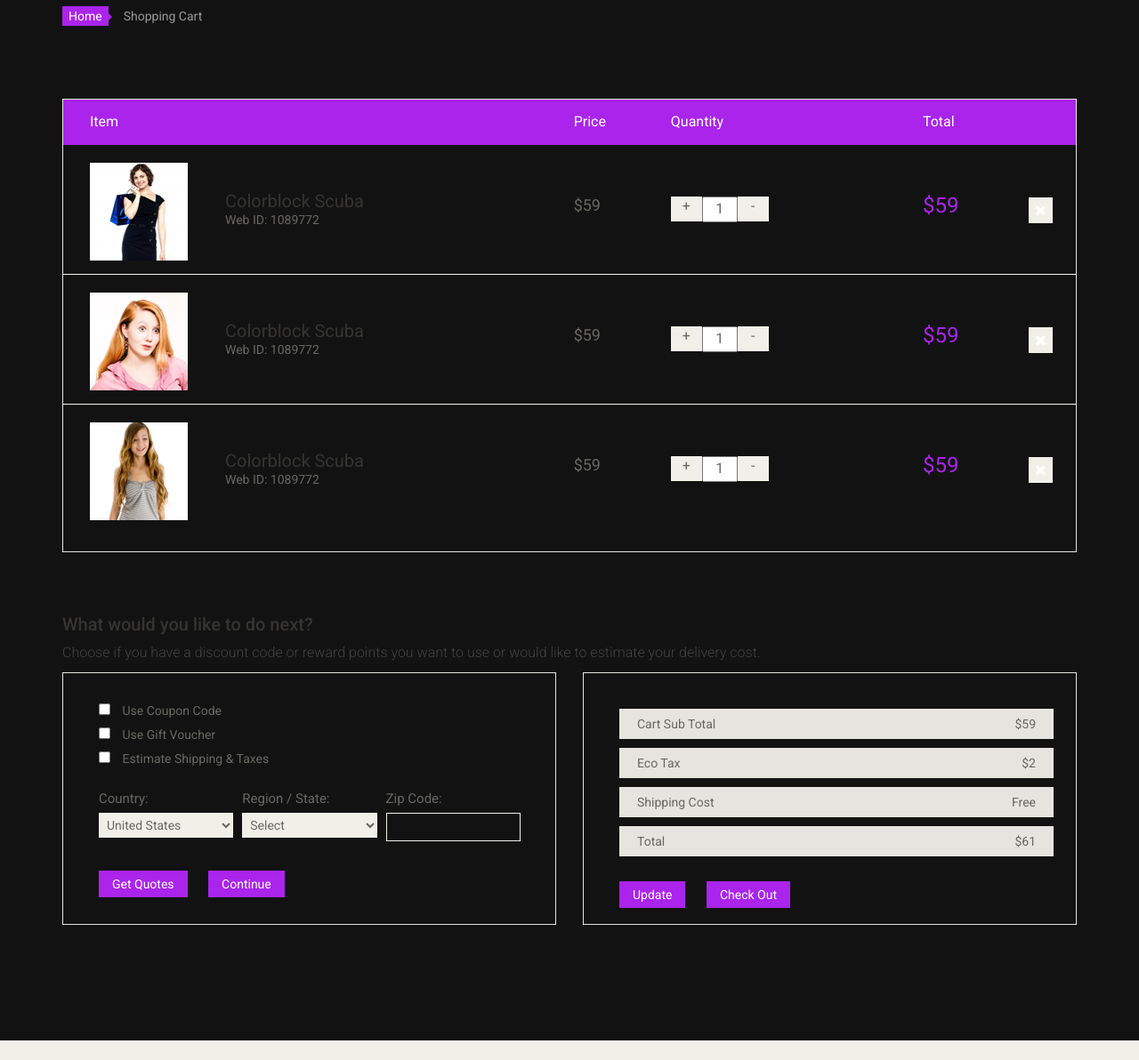
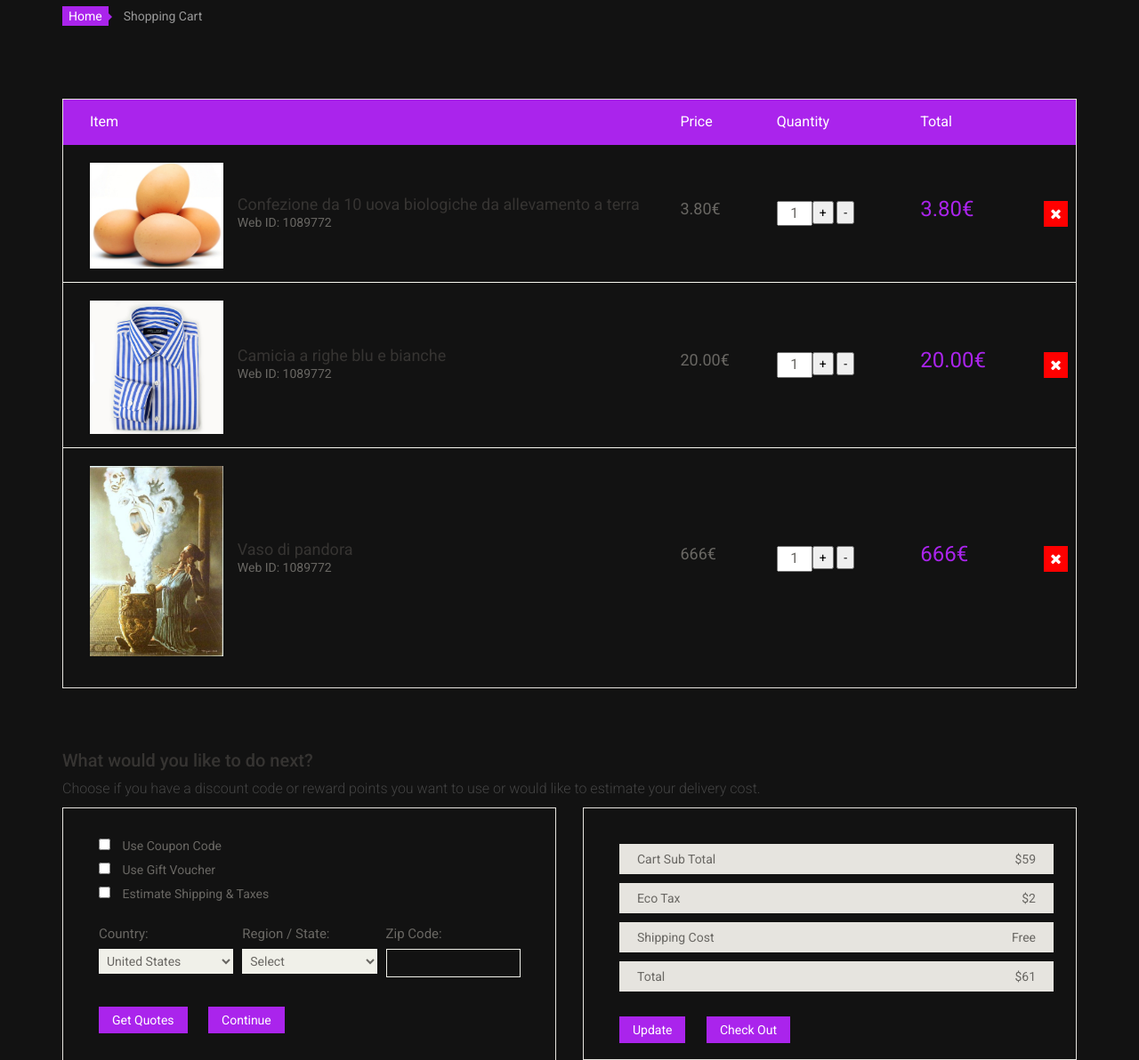
Before and after one commit to Tabris963/GARBAGE-Clientepazzo, a PHP site: page /cart.php in a window 1280 px wide. Shown: the part 212-1404 px from the top of the page at 89% size. Run offline with PHP 8.4, Linux system fonts and the light colour scheme.

Commit message:
Modified cart

```diff
--- a/cart.php
+++ b/cart.php
@@ -51,24 +51,24 @@
 					<tbody>
 						<tr>
 							<td class="cart_product">
-								<a href=""><img src="images/cart/one.png" alt=""></a>
+								<a href=""><img src="images/products/1.jpg" alt=""></a>
 							</td>
 							<td class="cart_description">
-								<h4><a href="">Colorblock Scuba</a></h4>
+								<h4><a href="">Confezione da 10 uova biologiche da allevamento a terra</a></h4>
 								<p>Web ID: 1089772</p>
 							</td>
 							<td class="cart_price">
-								<p>$59</p>
+								<p>3.80€</p>
 							</td>
 							<td class="cart_quantity">
 								<div class="cart_quantity_button">
-									<a class="cart_quantity_up" href=""> + </a>
+                  <button>+</button>
 									<input class="cart_quantity_input" type="text" name="quantity" value="1" autocomplete="off" size="2">
-									<a class="cart_quantity_down" href=""> - </a>
+                  <button>-</button>
 								</div>
 							</td>
 							<td class="cart_total">
-								<p class="cart_total_price">$59</p>
+								<p class="cart_total_price">3.80€</p>
 							</td>
 							<td class="cart_delete">
 								<a class="cart_quantity_delete" href=""><i class="fa fa-times"></i></a>
@@ -77,24 +77,24 @@
 
 						<tr>
 							<td class="cart_product">
-								<a href=""><img src="images/cart/two.png" alt=""></a>
+								<a href=""><img src="images/products/3.jpg" alt=""></a>
 							</td>
 							<td class="cart_description">
-								<h4><a href="">Colorblock Scuba</a></h4>
+								<h4><a href="">Camicia a righe blu e bianche</a></h4>
 								<p>Web ID: 1089772</p>
 							</td>
 							<td class="cart_price">
-								<p>$59</p>
+								<p>20.00€</p>
 							</td>
 							<td class="cart_quantity">
 								<div class="cart_quantity_button">
-									<a class="cart_quantity_up" href=""> + </a>
+                  <button>+</button>
 									<input class="cart_quantity_input" type="text" name="quantity" value="1" autocomplete="off" size="2">
-									<a class="cart_quantity_down" href=""> - </a>
+                  <button>-</button>
 								</div>
 							</td>
 							<td class="cart_total">
-								<p class="cart_total_price">$59</p>
+								<p class="cart_total_price">20.00€</p>
 							</td>
 							<td class="cart_delete">
 								<a class="cart_quantity_delete" href=""><i class="fa fa-times"></i></a>
@@ -102,24 +102,24 @@
 						</tr>
 						<tr>
 							<td class="cart_product">
-								<a href=""><img src="images/cart/three.png" alt=""></a>
+								<a href=""><img src="images/products/5.jpg" alt=""></a>
 							</td>
 							<td class="cart_description">
-								<h4><a href="">Colorblock Scuba</a></h4>
+								<h4><a href="">Vaso di pandora</a></h4>
 								<p>Web ID: 1089772</p>
 							</td>
 							<td class="cart_price">
-								<p>$59</p>
+								<p>666€</p>
 							</td>
 							<td class="cart_quantity">
 								<div class="cart_quantity_button">
-									<a class="cart_quantity_up" href=""> + </a>
+                  <button>+</button>
 									<input class="cart_quantity_input" type="text" name="quantity" value="1" autocomplete="off" size="2">
-									<a class="cart_quantity_down" href=""> - </a>
+                  <button>-</button>
 								</div>
 							</td>
 							<td class="cart_total">
-								<p class="cart_total_price">$59</p>
+								<p class="cart_total_price">666€</p>
 							</td>
 							<td class="cart_delete">
 								<a class="cart_quantity_delete" href=""><i class="fa fa-times"></i></a>
--- a/css/main.css
+++ b/css/main.css
@@ -1602,6 +1602,9 @@ h2.title {
   padding-left: 30px;
 }
 
+.cart_description{
+  max-width: 300px;
+}
 
 #cart_items .cart_info .cart_description h4 {
   margin-bottom: 0
@@ -1610,7 +1613,7 @@ h2.title {
 #cart_items .cart_info .cart_description h4 a {
   color: #363432;
   font-family: 'Roboto',sans-serif;
-  font-size: 20px;
+  font-size: 18px;
   font-weight: normal;
 
 }
@@ -1634,6 +1637,10 @@ h2.title {
 .cart_product {
   display: block;
   margin: 15px -70px 10px 25px;
+}
+
+.cart_product img{
+  max-width:150px;
 }
 
 .cart_quantity_button a {
@@ -1667,7 +1674,7 @@ h2.title {
 
 
 .cart_delete a {
-  background:#F0F0E9;
+  background:red;
   color: #FFFFFF;
   padding: 5px 7px;
   font-size: 16px
```
